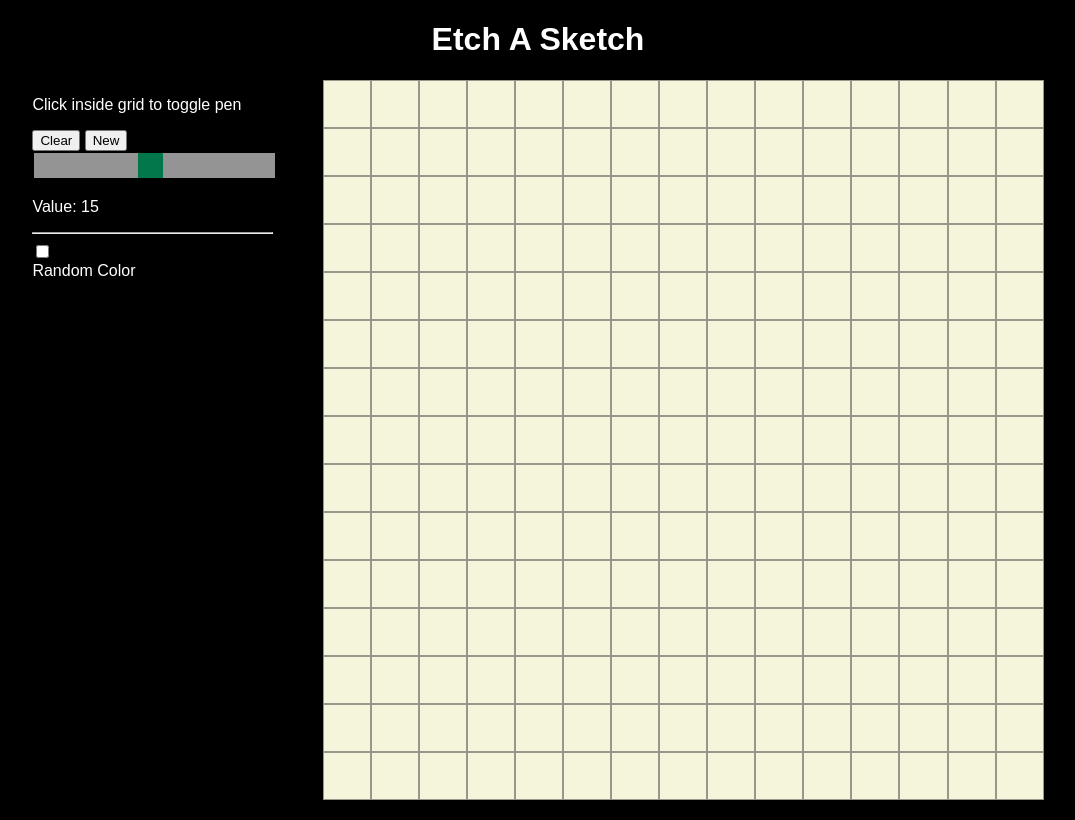
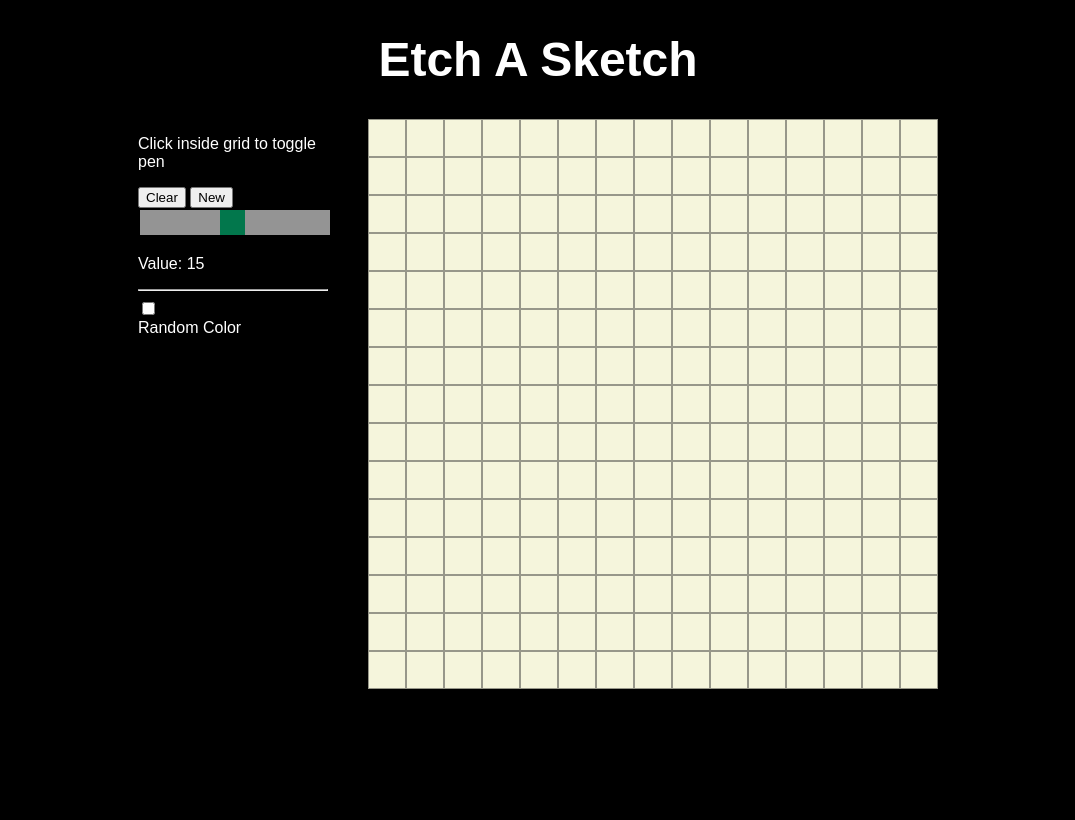
Before and after one commit to melisaciputra/etch-a-sketch, a plain HTML site: page index.html in a window 1280 px wide. Shown: the whole page, without its empty margins (102-1177 px from the left). Drawn offline with Linux system fonts and the light colour scheme.

Commit message:
Modified

```diff
--- a/style.css
+++ b/style.css
@@ -9,8 +9,14 @@ body {
   color: white;
 }
 
-h1{
-  text-align:center;
+#header h1, #header p {
+  margin: 0;
+  text-align: center;
+}
+
+h1 {
+  text-align: center;
+  font-size: 3rem;
 }
 
 .blue{
@@ -28,8 +34,9 @@ button {
 #container{
   display: flex;
   flex-direction:row;
-  margin: 20px 10%;
+  margin: 20px auto;
   gap: 5%;
+  max-width: 100vh;
 }
 #sidebar{
   flex: 1;
```
